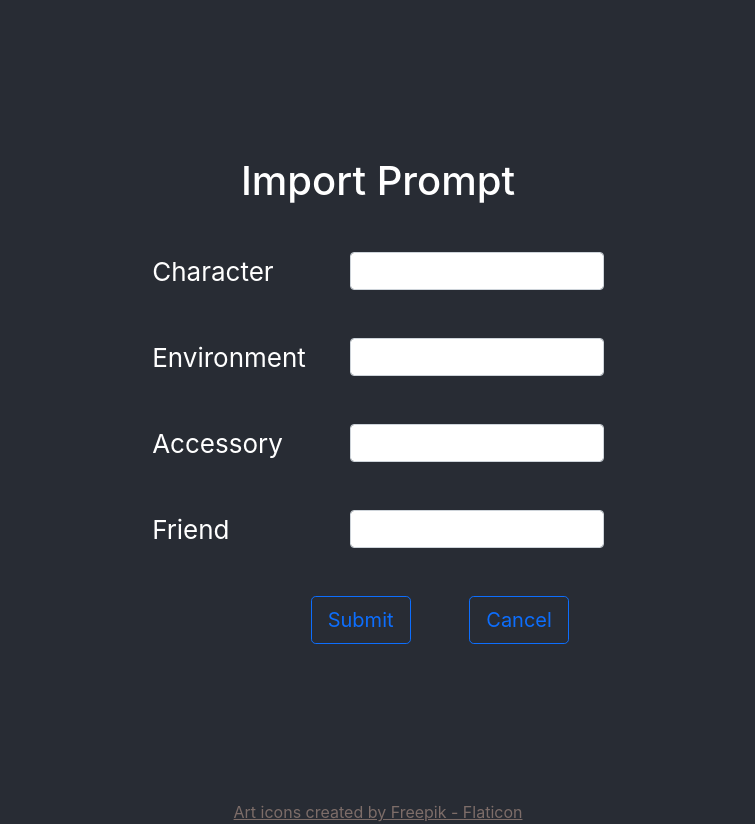
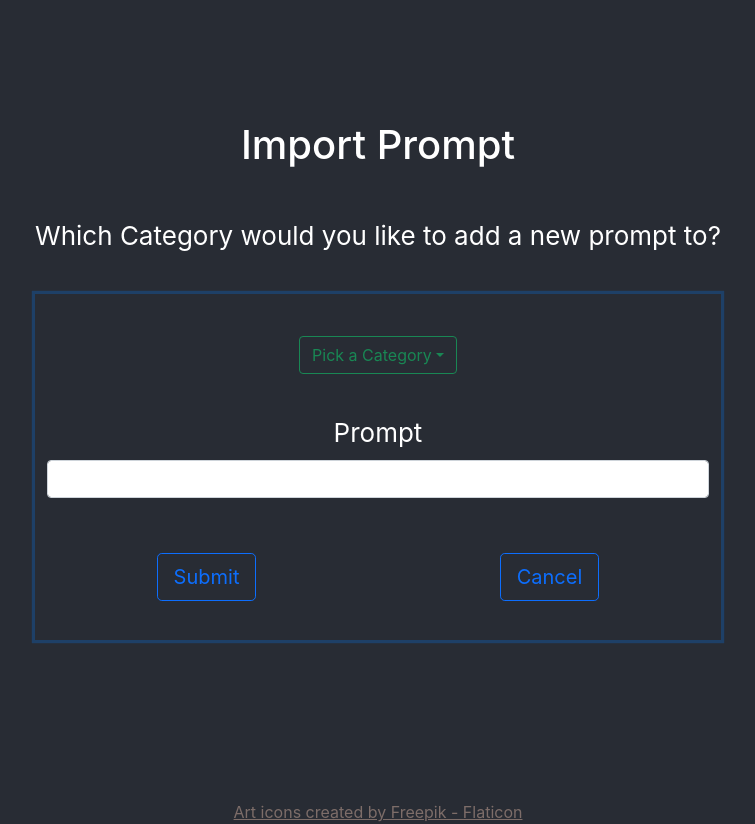
Before and after one commit to Joanna-S-Lee/art-inspo-prompt, a React (Create React App) app: page /import-prompt in a window 1280 px wide. Shown: the whole page, without its empty margins (262-1017 px from the left). Built offline with nearby package versions, Linux system fonts and the light colour scheme.

Commit message:
added useState for import file want so that the arrays containing the prompts can be updated.

```diff
--- a/src/App.css
+++ b/src/App.css
@@ -55,3 +55,8 @@
   text-align: start;
   color: #698181;
 }
+
+.import-form{
+  border-color: #007bff;
+  box-shadow: 0 0 0 0.2rem rgba(0, 123, 255, 0.25);
+}
--- a/src/Import.js
+++ b/src/Import.js
@@ -3,59 +3,49 @@ import Row from 'react-bootstrap/Row';
 import Col from 'react-bootstrap/Col';
 import { Link } from 'react-router-dom';
 import { Button } from 'react-bootstrap';
+import Dropdown from 'react-bootstrap/Dropdown';
+import { SAVEDPROMPTS_KEY } from './Data';
+import { useState } from 'react';
 
 function Import() {
+  const [existingSavedPrompts, setExistingSavedPrompts] = useState(
+    JSON.parse(localStorage.getItem(SAVEDPROMPTS_KEY) || [])
+  );
+
+  function handleSubmit() {}
   return (
     <div>
       <h1>Import Prompt</h1>
       <br />
-      <Form style={{ textAlign: 'start' }}>
-        <Form.Group controlId='formCharacter'>
-          <Row>
-            <Col sm='5'>
-              <Form.Label>Character</Form.Label>
-            </Col>
-            <Col sm='7'>
-              <Form.Control type='text' />
-            </Col>
-          </Row>
-        </Form.Group>
-        <br />
-        <Form.Group controlId='formEnvironment'>
-          <Row>
-            <Col sm='5'>
-              <Form.Label>Environment </Form.Label>
-            </Col>
-            <Col sm='7'>
-              <Form.Control type='text' />
-            </Col>
-          </Row>
-        </Form.Group>
-        <br />
-        <Form.Group controlId='formAccessory'>
-          <Row>
-            <Col sm='5'>
-              <Form.Label>Accessory</Form.Label>
-            </Col>
-            <Col sm='7'>
-              <Form.Control type='text' />
-            </Col>
-          </Row>
-        </Form.Group>
-        <br />
-        <Form.Group controlId='formFriend'>
-          <Row>
-            <Col sm='5'>
-              <Form.Label>Friend</Form.Label>
-            </Col>
-            <Col sm='7'>
-              <Form.Control type='text' />
-            </Col>
-          </Row>
-        </Form.Group>
+      <Row>Which Category would you like to add a new prompt to?</Row>
       <br />
       <Row>
-          <Col sm='4'></Col>
+        <Form className='import-form'>
+          <br />
+          <Row>
+            <Dropdown>
+              <Dropdown.Toggle variant='outline-success'>
+                Pick a Category
+              </Dropdown.Toggle>
+              <Dropdown.Menu>
+                <Dropdown.Item>Characters</Dropdown.Item>
+                <Dropdown.Item>Environments</Dropdown.Item>
+                <Dropdown.Item>Acccessories</Dropdown.Item>
+                <Dropdown.Item>Friends</Dropdown.Item>
+              </Dropdown.Menu>
+            </Dropdown>
+          </Row>
+          <br />
+          <Row>
+            <Form.Group className='mb-3' controlId='exampleForm.ControlInput1'>
+              <Form.Label>Prompt</Form.Label>
+              <Col>
+                <Form.Control />
+              </Col>
+            </Form.Group>
+          </Row>
+          <br />
+          <Row>
             <Col>
               <Button variant='outline-primary' type='submit' size='lg'>
                 Submit
@@ -69,7 +59,10 @@ function Import() {
               </Link>
             </Col>
           </Row>
+          <br />
         </Form>
+      </Row>
+      <br />
     </div>
   );
 }
--- a/src/PromptTemplate.js
+++ b/src/PromptTemplate.js
@@ -83,6 +83,9 @@ function PromptTemplate() {
     } else if (isDuplicate) {
       alert('Prompt has already been saved');
     }
+
+    //after saving prompt, auto generate new prompt
+    generateRandomPrompt();
   }
 
   return (
```
Lines whose indentation alone changed are shown as unchanged.
